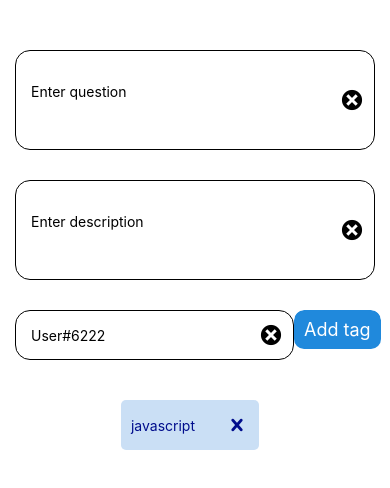
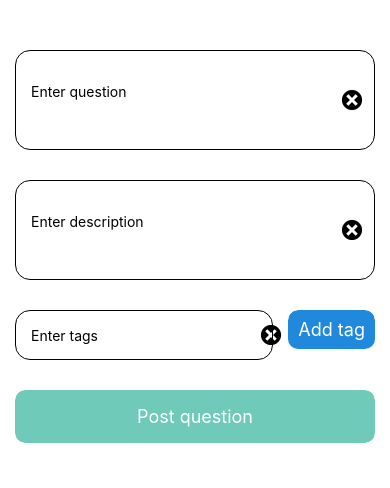
Before and after one commit to KrishnenduDakshi2002/Aagman-react-native, a React Native app: screen /PostQueryScreen in a window 390 px wide. Shown: the top 488 px of the page. Built offline with nearby package versions, Linux system fonts and the light colour scheme.

Commit message:
ft/ added question to discussion screen

```diff
--- a/src/contexts/PostQueryContext.jsx
+++ b/src/contexts/PostQueryContext.jsx
@@ -4,6 +4,7 @@ import { POST_QUERY_ACTION_TYPE,QUERY_INITIAL_STATE,PostQueryReducer } from "../
 
 const PostQueryState = createContext();
 const PostQueryDispatch = createContext();
+const onPressPostQuestion = createContext();
 
 //custom hook
 export function usePostQueryState() {
@@ -14,13 +15,20 @@ export function usePostQueryDispatch() {
   return useContext(PostQueryDispatch);
 }
 
+export function useOnPressedPostQuestion(){
+  return useContext(onPressPostQuestion)
+}
+
 export function PostQueryContextProvider({children}){
   const [state, dispatch] = useReducer(PostQueryReducer, QUERY_INITIAL_STATE);
+  const [isPostQuestionPressed, setIsPostQuestionPressed] = useState(false);
 
   return (
     <PostQueryState.Provider value={state}>
         <PostQueryDispatch.Provider value={dispatch}>
+          <onPressPostQuestion.Provider value={{state: isPostQuestionPressed, setState : setIsPostQuestionPressed}}>
             {children}
+          </onPressPostQuestion.Provider>
         </PostQueryDispatch.Provider>
     </PostQueryState.Provider>
   );
--- a/src/screens/PostQuery.screen.jsx
+++ b/src/screens/PostQuery.screen.jsx
@@ -8,10 +8,12 @@ import {
   TextInput,
   FlatList,
   Pressable,
+  Alert,
 } from "react-native";
 import {
   usePostQueryState,
   usePostQueryDispatch,
+  useOnPressedPostQuestion,
 } from "../contexts/PostQueryContext";
 
 import { Entypo } from "@expo/vector-icons";
@@ -23,16 +25,22 @@ import { _fonts_ } from "../styles/fonts";
 import { POST_QUERY_ACTION_TYPE } from "../utils/PostQuery.Reducer";
 import InputComponent from "../components/atoms/Input.component";
 
-const Header = () => {
+const Header = (props) => {
   const { styles, width, height } = useStyles();
+  const [tag, setTag] = useState("");
   const QueryState = usePostQueryState();
   const QueryDispatch = usePostQueryDispatch();
+
+
+  const postQuestionState = useOnPressedPostQuestion();  // state for post Question button
+  // from context
+
   return (
     <View
       style={{
         // backgroundColor: "pink",
         width: width,
-        height: 350,
+        marginBottom: 30,
         marginTop: 50,
         paddingHorizontal: 15,
       }}
@@ -62,39 +70,84 @@ const Header = () => {
         }
         placeholder={"Enter description"}
       />
-    <View style={{flexDirection:'row'}}>
-
+      <View
+        style={{
+          flexDirection: "row",
+        }}
+      >
         <InputComponent
           style={styles.tag}
-        value={QueryState.author}
-        onChangeTextFunction={(text) =>
-          QueryDispatch({
-            type: POST_QUERY_ACTION_TYPE.QUESTION,
-            payload: text,
-          })
-        }
+          value={tag}
+          onChangeTextFunction={setTag}
           placeholder={"Enter tags"}
         />
         <Button
           radius={10}
-      title={'Add tag'}
+          title={"Add tag"}
+          onPress={() => {
+            if(tag !== ""){
+                QueryDispatch({
+                  type: POST_QUERY_ACTION_TYPE.TAG,
+                  payload: tag,
+                });
+            }
+            setTag("");
+          }}
         />
       </View>
+      <Button
+        radius={10}
+        title={"Post question"}
+        buttonStyle={{
+          backgroundColor: "rgba(111, 202, 186, 1)",
+          paddingHorizontal: 30,
+          paddingVertical: 15,
+        }}
+        onPress = {()=>{
+            if(QueryState.question !== "" && QueryState.description !== ""){
+                // giving an unique id to the question
+                QueryDispatch({type : POST_QUERY_ACTION_TYPE.ID,payload : Math.floor(Math.random() * 199929231).toString()})
+                // adding post date to the question
+                QueryDispatch({type: POST_QUERY_ACTION_TYPE.POSTDATE, payload : Date.now})
+                // setting this button (to pressed [true])
+                postQuestionState.setState(!postQuestionState.state);
+
+                // then navigate to discussion screen
+                props.navigationFunction();
+            }else{
+                Alert.alert('Please enter value');
+            }
+        }}
+      />
     </View>
   );
 };
 
-const PostQueryScreen = () => {
+const PostQueryScreen = ({navigation}) => {
   const { styles, width, height } = useStyles();
 
   const QueryState = usePostQueryState();
   const QueryDispatch = usePostQueryDispatch();
 
+
+  const navigationFuntion = ()=>{
+    navigation.navigate('DisscussionScreen')
+  }
+
   const RenderTags = ({ item }) => {
     return (
       <View style={styles.tags}>
         <Text style={{ color: "#000D8C" }}>{item}</Text>
-        <Entypo name="cross" size={24} color="#000D8C" style={{marginLeft: 30}} />
+        <Pressable
+        onPress={()=>QueryDispatch({type: POST_QUERY_ACTION_TYPE.CLEAR_TAG, payload: item})}
+        >
+          <Entypo
+            name="cross"
+            size={24}
+            color="#000D8C"
+            style={{ marginLeft: 30 }}
+          />
+        </Pressable>
       </View>
     );
   };
@@ -104,8 +157,8 @@ const PostQueryScreen = () => {
   return (
     <SafeAreaView style={styles.container}>
       <FlatList
-        contentContainerStyle={{ alignItems: "center" }}
-        ListHeaderComponent={Header}
+        contentContainerStyle={{ alignItems: "center", }}
+        ListHeaderComponent={<Header navigationFunction = {navigationFuntion}/>}
         data={QueryState.tags}
         showsVerticalScrollIndicator={false}
         renderItem={RenderTags}
@@ -131,6 +184,7 @@ const useStyles = () => {
       height: 50,
       marginRight: 10,
       borderRadius: 5,
+      marginBottom: 10,
       paddingHorizontal: 10,
       alignItems: "center",
     },
@@ -145,6 +199,7 @@ const useStyles = () => {
       marginBottom: 30,
     },
     tag: {
+      flex: 1,
       flexDirection: "row",
       height: 50,
       borderWidth: 1,
@@ -153,6 +208,7 @@ const useStyles = () => {
       paddingLeft: 15,
       alignItems: "center",
       marginBottom: 30,
+      marginRight: 15,
     },
   });
   return { styles, width, height };
--- a/src/screens/discussion.screen.jsx
+++ b/src/screens/discussion.screen.jsx
@@ -1,4 +1,4 @@
-import React, { useState, useMemo } from "react";
+import React, { useState, useMemo,useEffect } from "react";
 import {
   StyleSheet,
   Text,
@@ -15,7 +15,8 @@ import QueryTileComponent from "../components/atoms/queries.component";
 import { FlatList } from "react-native-gesture-handler";
 import { QUERY_DATA } from "../data/queries.data";
 import { _colors_ } from "../styles/colors";
-import { usePostQueryDispatch, usePostQueryState } from "../contexts/PostQueryContext";
+import { useOnPressedPostQuestion, usePostQueryDispatch, usePostQueryState } from "../contexts/PostQueryContext";
+import { POST_QUERY_ACTION_TYPE } from "../utils/PostQuery.Reducer";
 
 const DiscussionScreen = ({ navigation }) => {
   const { styles, width, height } = useStyles();
@@ -25,8 +26,21 @@ const DiscussionScreen = ({ navigation }) => {
   const QueryState = usePostQueryState();
   const QueryDispatch = usePostQueryDispatch();
 
+  const postQuestionState = useOnPressedPostQuestion();  // state for post Question button
+  // from context
+
+  useEffect(() => {
+    // console.log('Running useeffect [disscussion]');
+    if(postQuestionState.state){
+      setQueries([...Queries,QueryState]);  // adding new questions to list (when use added new question from postQuery screen)
+      QueryDispatch({type : POST_QUERY_ACTION_TYPE.CLEAR}) // clearing the previous state for postQuery reducer
+      postQuestionState.setState(!postQuestionState.state);  // making state of post question button [in postQuery screen] to false
+    }
+  }, [postQuestionState.state])
+
 
   const filteredQuery = useMemo(() => {
+    // console.log('Running useMemo [disscussion]');
     return Queries.filter((query) => {
       return query.question.toLowerCase().includes(searchText.toLowerCase());
     });
--- a/src/utils/PostQuery.Reducer.js
+++ b/src/utils/PostQuery.Reducer.js
@@ -5,18 +5,20 @@ export const QUERY_INITIAL_STATE = {
     author : "User#6222",
     postDate :"",
     likes :"0",
-    tags :["javascript"],
+    tags :[],
     answers :[]
 };
 
 export const POST_QUERY_ACTION_TYPE ={
+    ID: "ID",
     QUESTION : "QUESTION",
     DESCRIPTION : "DESCRIPTION",
     TAG : "TAG",
     POSTDATE : "POSTDATE",
     LIKES : "LIKES",
     ANSWER : "ANSWER",
-    CLEAR : "CLEAR"
+    CLEAR : "CLEAR",
+    CLEAR_TAG : "CLEAR_TAG"
 
 }
 
@@ -26,6 +28,11 @@ export const PostQueryReducer = (state,action)=>{
             return {
                 ...state,
                 question : action.payload
+            }
+        case POST_QUERY_ACTION_TYPE.ID:
+            return {
+                ...state,
+                id : action.payload
             }
         case POST_QUERY_ACTION_TYPE.DESCRIPTION:
             return {
@@ -53,16 +60,12 @@ export const PostQueryReducer = (state,action)=>{
                 answers : [...state.answers,action.payload]
             }
         case POST_QUERY_ACTION_TYPE.CLEAR:
-            return {
+            return QUERY_INITIAL_STATE;
+        case POST_QUERY_ACTION_TYPE.CLEAR_TAG:
+            return{
                 ...state,
-                question : "",
-                description :"",
-                postDate:"",
-                likes:"",
-                tags :[],
-                answers :[]
+                tags : state.tags.filter(val => val !== action.payload)
             }
-
         default :
             return state;
     }
```
Lines whose indentation alone changed are shown as unchanged.
